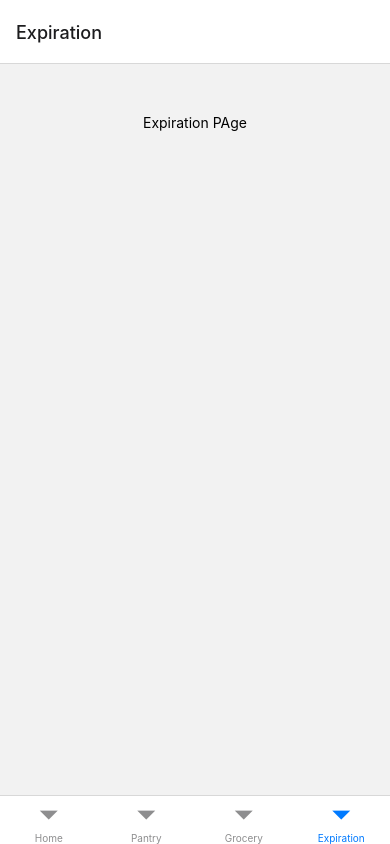
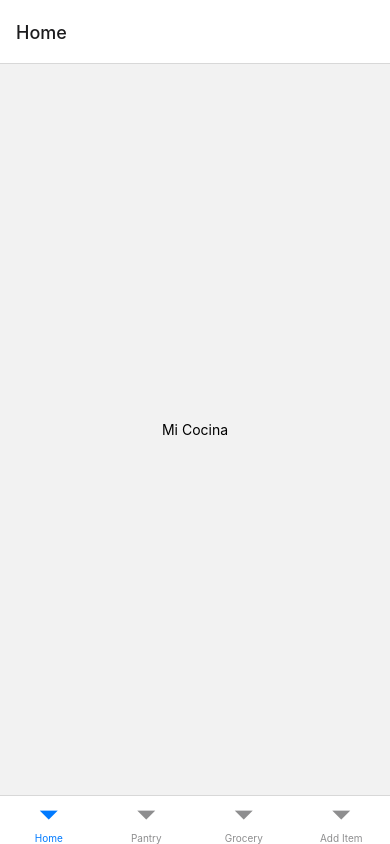
Before and after one commit to colefrishman/MiCocina, a React Native app: screen /Expiration in a window 390 px wide. Built offline with nearby package versions, Linux system fonts and the light colour scheme.

Commit message:
Fixing Navigation
The Pantry is a subpage of the home page so that does have to be removed later for the Expiration tab. Added the original "Add Item" tab but took off the expiration tab for now.

```diff
--- a/Pages/ExpirationPage.js
+++ b/Pages/AddItem.js
@@ -28,12 +28,12 @@
    }
  })
 
- const ExpirationPage = () => {
+ const AddItem = () => {
    return (
    <View style={[styles.center, {top: 50}]}>
-     <Text>Expiration PAge</Text>
+     <Text>Add Item</Text>
    </View>
    );
  };
 
- export default ExpirationPage;
+ export default AddItem;
--- a/Pages/BottomTabs.js
+++ b/Pages/BottomTabs.js
@@ -2,13 +2,14 @@ import React from "react";
 import { StyleSheet, View,Text } from "react-native";
 import { createBottomTabNavigator } from "@react-navigation/bottom-tabs";
 import StartPage from "./StartPage";
+import AddItem from"./AddItem";
 import PantryPage from "./PantryPage";
 import GroceryPage from "./GroceryPage";
 import ExpirationPage from "./ExpirationPage";
 
 const Tab = createBottomTabNavigator();
 
-
+/*<Tab.Screen name = 'Expiration' component={ExpirationPage} />*/
 
 const BottomTabs = () => {
     return(
@@ -16,7 +17,7 @@ const BottomTabs = () => {
             <Tab.Screen name = 'Home' component={StartPage} />
             <Tab.Screen name = 'Pantry' component={PantryPage} />
             <Tab.Screen name = 'Grocery' component={GroceryPage} />
-            <Tab.Screen name = 'Expiration' component={ExpirationPage} />
+            <Tab.Screen name = 'Add Item' component={AddItem} />
         </Tab.Navigator>
     )
 
--- a/package.json
+++ b/package.json
@@ -10,6 +10,7 @@
     "lint": "eslint ."
   },
   "dependencies": {
+    "@react-native-async-storage/async-storage": "~1.15.0",
     "@react-native-community/masked-view": "^0.1.11",
     "@react-navigation/bottom-tabs": "^6.2.0",
     "@react-navigation/native": "^6.0.8",
```
Also changed, not shown: 2 other files (tests, documents, lock files or other folders).
